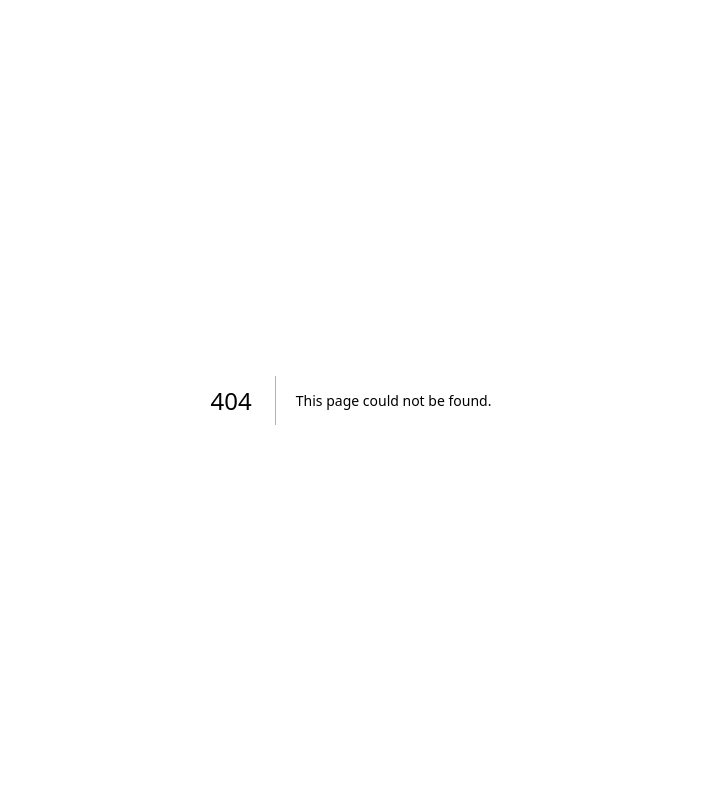
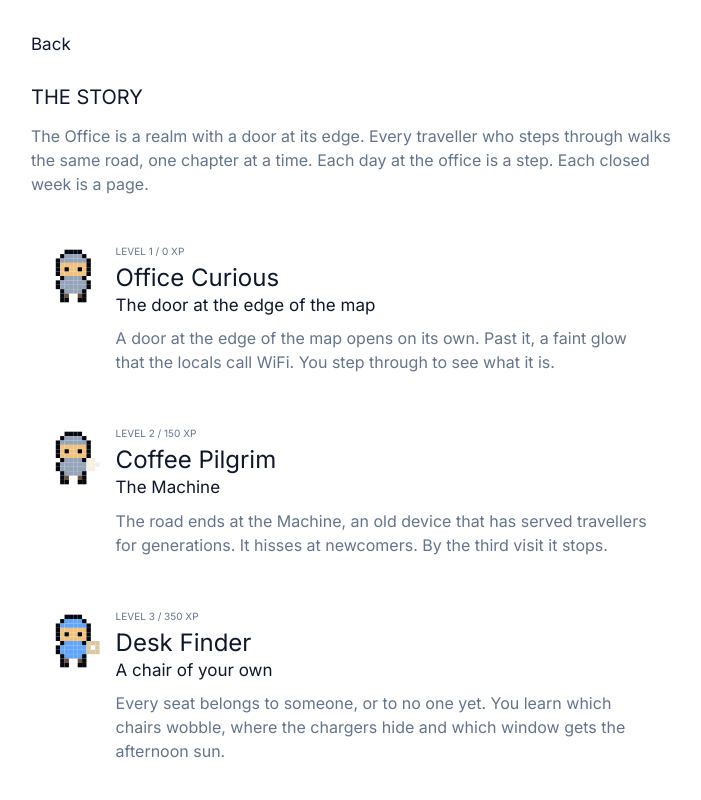
Before and after one commit to mikaelkorpi/paikalla, a Next.js app: page /lore in a window 1280 px wide. Before the commit this address had no page. Shown: the top 800 px of the page, without its empty margins (289-990 px from the left). Built offline with nearby package versions, Linux system fonts and the light colour scheme.

Commit message:
Office Quest: app/lore/page.tsx

```diff
--- /dev/null
+++ b/app/lore/page.tsx
@@ -0,0 +1,50 @@
+import { LEVELS } from '@/lib/levels'
+import { CHAPTERS } from '@/lib/lore'
+import { Sprite } from '@/lib/sprite'
+
+export default function LorePage() {
+  return (
+    <main className="min-h-screen">
+      <div className="max-w-2xl mx-auto px-4 py-8 space-y-8">
+        <header>
+          <a href="/dashboard" className="px-btn text-[17px]">Back</a>
+          <h1 className="font-pixel text-[20px] mt-6" style={{ color: 'var(--gold)' }}>THE STORY</h1>
+          <p className="mt-3 max-w-prose" style={{ color: 'var(--text-muted)' }}>
+            The Office is a realm with a door at its edge. Every traveller who steps through walks the same road,
+            one chapter at a time. Each day at the office is a step. Each closed week is a page.
+          </p>
+        </header>
+
+        <ol className="space-y-5">
+          {CHAPTERS.map(ch => {
+            const level = LEVELS.find(l => l.level === ch.level)!
+            return (
+              <li key={ch.level} className="px-box p-4 flex gap-4">
+                <Sprite level={ch.level} size={64} title={level.title} />
+                <div className="min-w-0">
+                  <p className="font-pixel text-[10px]" style={{ color: 'var(--text-muted)' }}>
+                    LEVEL {ch.level} / {level.minXp} XP
+                  </p>
+                  <h2 className="text-[24px] leading-tight mt-1">{level.title}</h2>
+                  <p className="text-[17px]" style={{ color: 'var(--gold)' }}>{ch.title}</p>
+                  <p className="mt-2 max-w-prose" style={{ color: 'var(--text-muted)' }}>{ch.text}</p>
+                </div>
+              </li>
+            )
+          })}
+        </ol>
+
+        <section className="px-box p-4">
+          <h2 className="font-pixel text-[12px] mb-3">HOW XP IS EARNED</h2>
+          <ul className="space-y-1" style={{ color: 'var(--text-muted)' }}>
+            <li>Days on the map: 15 XP for each day at the office.</li>
+            <li>Steady steps: 20 XP for three or more days in a week.</li>
+            <li>A full week in the realm: 50 XP for all five days.</li>
+            <li>Lone guardian: 30 XP for being the only one in on a given day.</li>
+            <li>Unbroken chain: 100 XP for four weeks in a row.</li>
+          </ul>
+        </section>
+      </div>
+    </main>
+  )
+}
```
